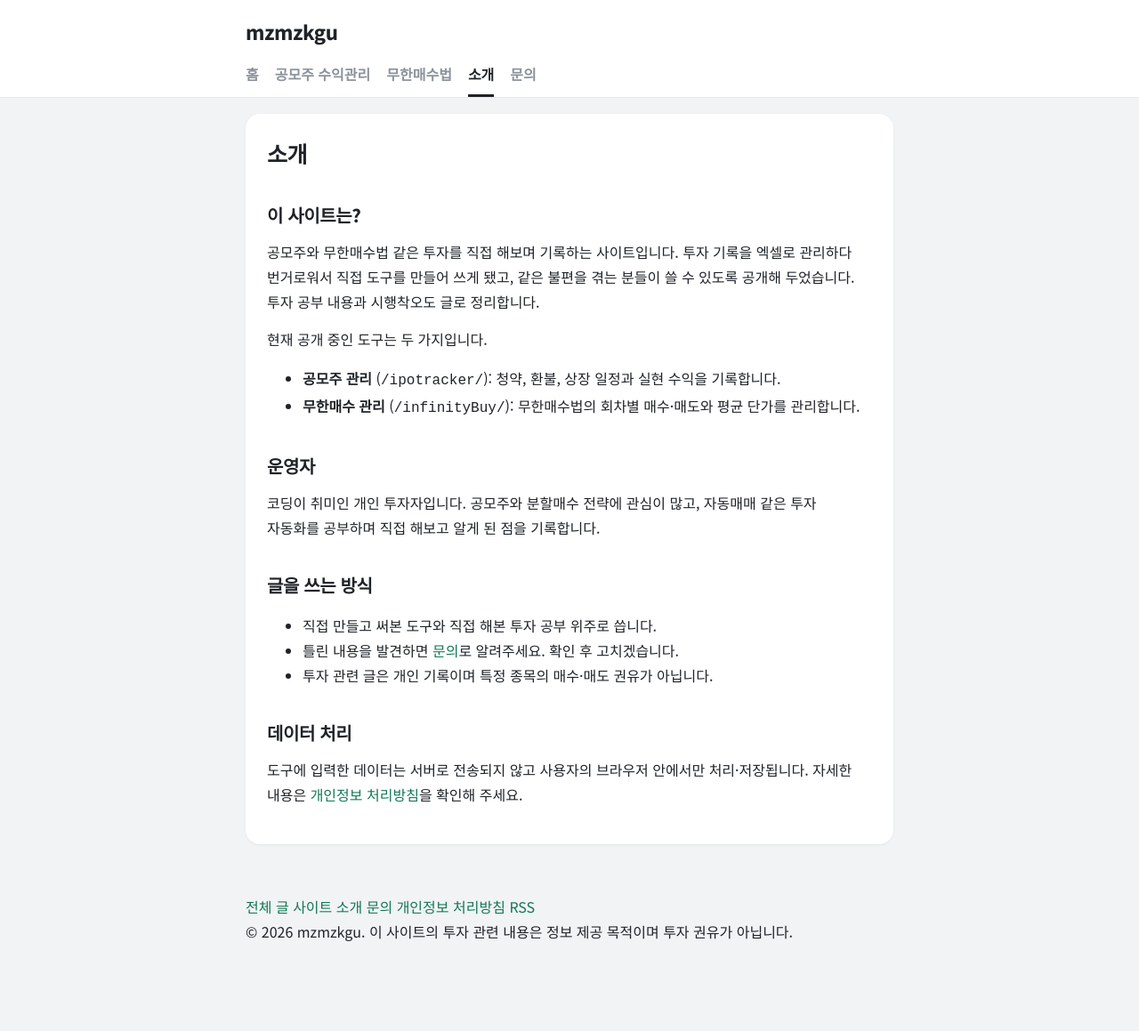
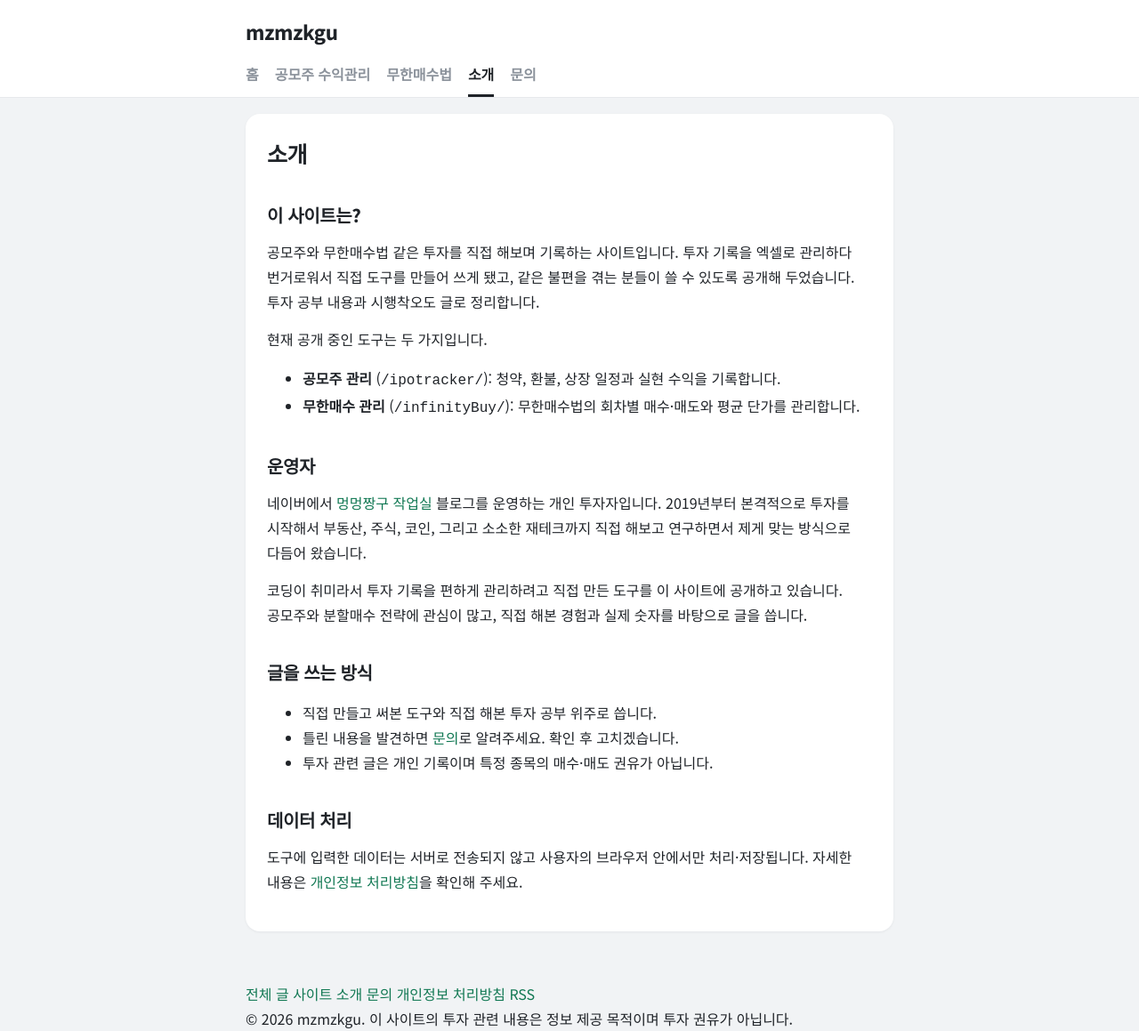
Before and after one commit to mzmzkgu/mzmzkgu.github.io, a Jekyll site: the page built from about.md, in a window 1280 px wide. Shown: the whole page at 89% size. Built offline with Jekyll 4.4.1, drawn with Linux system fonts in a browser that asks for light colours; before the commit the page ends 1061 px from its top, so only the background shows below that.

Commit message:
소개·문의 이메일·운용 실적 채우기, 안내 주석 정리 (#13)
* Fill in about, contact email, operating stats; remove leftover author-note comments

Co-Authored-By: Claude Sonnet 5.5 <noreply@anthropic.com>
Claude-Session: https://claude.ai/code/session_01HnZqqtAcJR4YGqc3LY19aj

* Update infinite buying operating stats (about 30 cycles, ~80% success, +10% target)

Co-Authored-By: Claude Sonnet 5.5 <noreply@anthropic.com>
Claude-Session: https://claude.ai/code/session_01HnZqqtAcJR4YGqc3LY19aj

---------

Co-authored-by: Claude <noreply@anthropic.com>

```diff
--- a/about.md
+++ b/about.md
@@ -19,12 +19,12 @@ description: mzmzkgu 사이트와 운영자를 소개합니다.
 
 ## 운영자
 
-코딩이 취미인 개인 투자자입니다. 공모주와 분할매수 전략에 관심이 많고,
-자동매매 같은 투자 자동화를 공부하며 직접 해보고 알게 된 점을 기록합니다.
+네이버에서 [멍멍짱구 작업실](https://blog.naver.com/kgu3405) 블로그를 운영하는 개인 투자자입니다.
+2019년부터 본격적으로 투자를 시작해서 부동산, 주식, 코인, 그리고 소소한 재테크까지
+직접 해보고 연구하면서 제게 맞는 방식으로 다듬어 왔습니다.
 
-<!-- 여기에 본인 소개를 2~3줄 더 적어주세요 (경력, 코딩을 시작한 계기, 관심 분야 등).
-     실제 사람이 운영한다는 느낌이 들수록 심사에 유리합니다. -->
-
+코딩이 취미라서 투자 기록을 편하게 관리하려고 직접 만든 도구를 이 사이트에 공개하고 있습니다.
+공모주와 분할매수 전략에 관심이 많고, 직접 해본 경험과 실제 숫자를 바탕으로 글을 씁니다.
 
 ## 글을 쓰는 방식
 
```
Also changed, not shown: _posts/2026-10-23-infinite-buying-intro.md (+1 -1 lines), _posts/2026-10-23-ipo-profit-tracking.md (+1 -1 lines), _posts/2026-10-23-ipo-pros-and-cons.md (+1 -1 lines), _posts/2026-10-24-infinite-buying-fail-fngu.md (+4 -4 lines), contact.md (+1 -1 lines).
